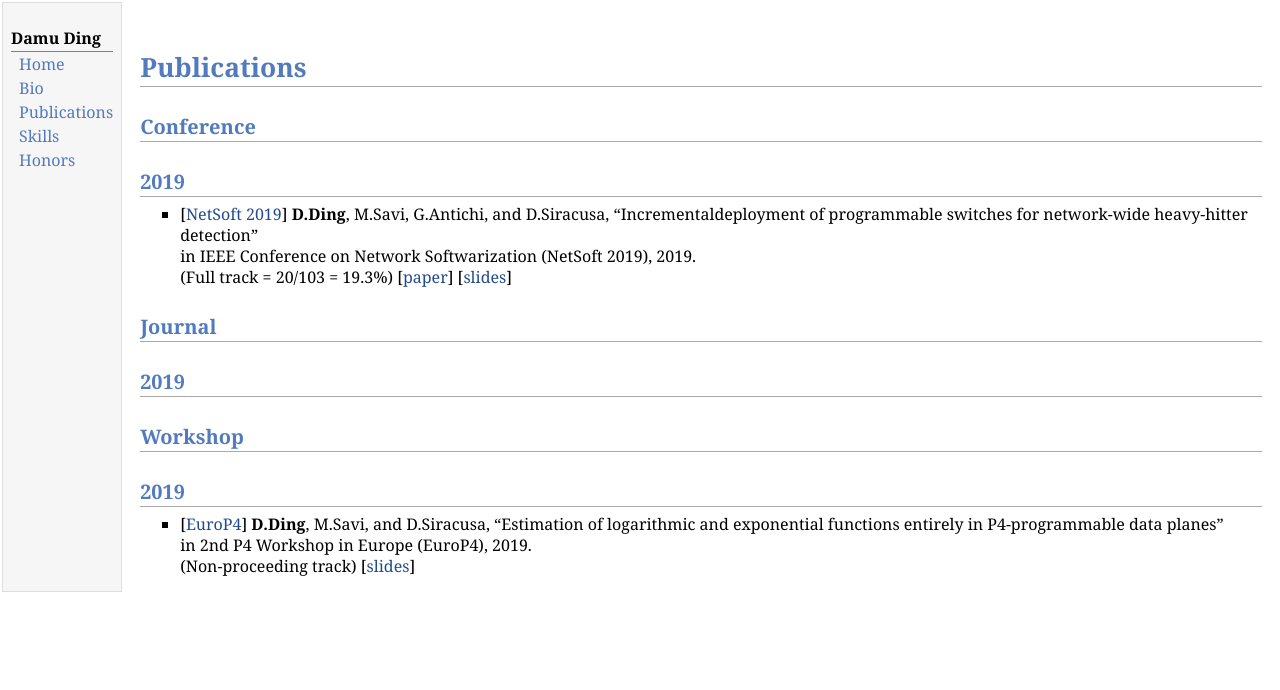
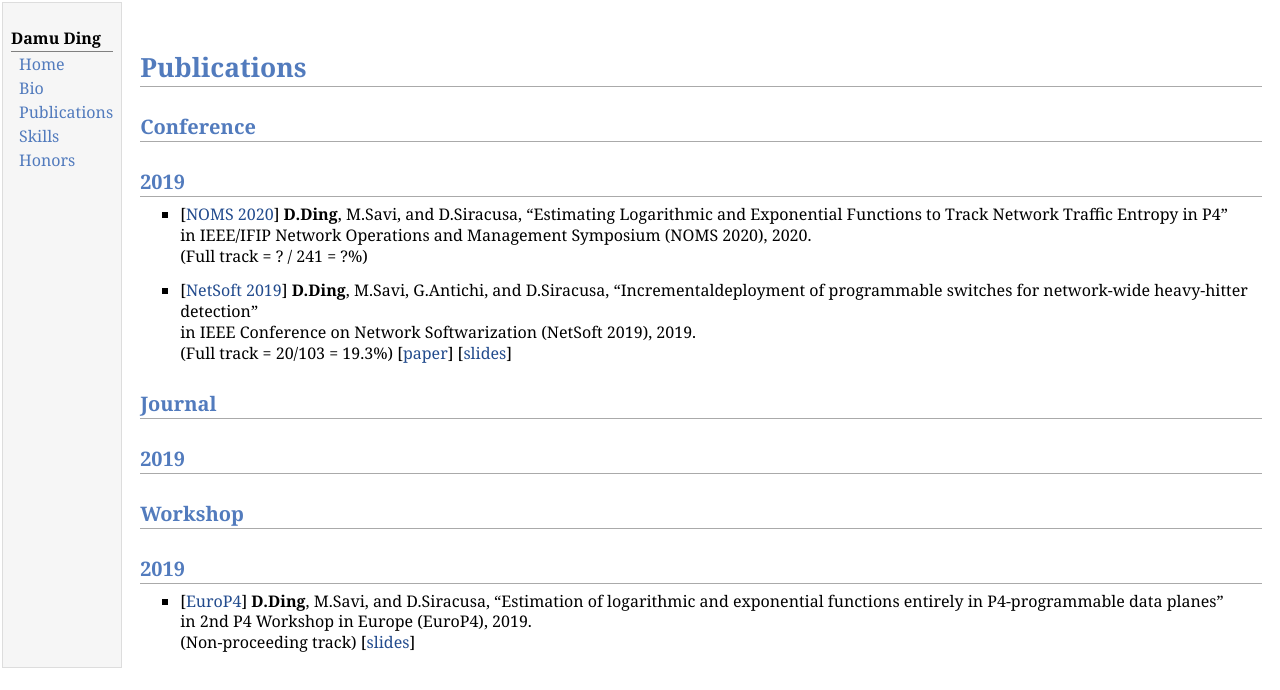
Before and after one commit to DINGDAMU/Personal-page, a plain HTML site: page publications.html in a window 1280 px wide. Drawn offline with Linux system fonts and the light colour scheme.

Commit message:
NOMS2020

```diff
--- a/publications.html
+++ b/publications.html
@@ -24,6 +24,14 @@
 <h2>Conference </h2>
 <h2>2019</h2>
 <ul>
+<li><p>[<a href="https://noms2020.ieee-noms.org/">NOMS 2020</a>] <b>D.Ding</b>, M.Savi, and D.Siracusa, “Estimating Logarithmic and Exponential
+Functions to Track Network Traffic Entropy in P4” <br />
+in IEEE/IFIP Network Operations and Management Symposium
+(NOMS 2020), 2020.<br />
+(Full track =  ? / 241 = ?%) </p>
+</li>
+</ul>
+<ul>
 <li><p>[<a href="http://netsoft2019.ieee-netsoft.org">NetSoft 2019</a>] <b>D.Ding</b>, M.Savi, G.Antichi, and D.Siracusa, “Incrementaldeployment of programmable switches for network-wide heavy-hitter detection” <br />
 in IEEE Conference on Network Softwarization (NetSoft 2019), 2019.<br />
 (Full track =  20/103 = 19.3%) [<a href="papers/netsoft2019.pdf">paper</a>] [<a href="slides/NWHHD+.pdf">slides</a>]</p>
```
Also changed, not shown: index.html (+5 -0 lines), 2 other files.
